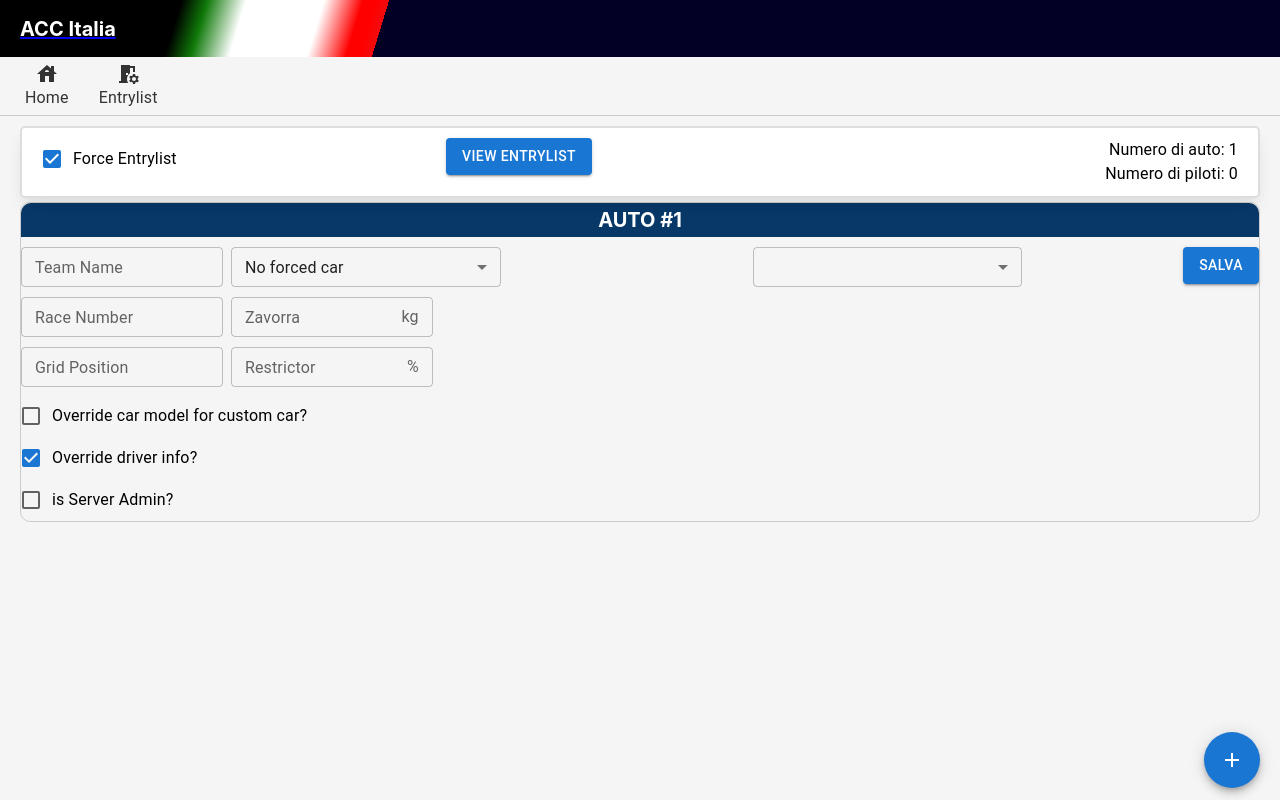
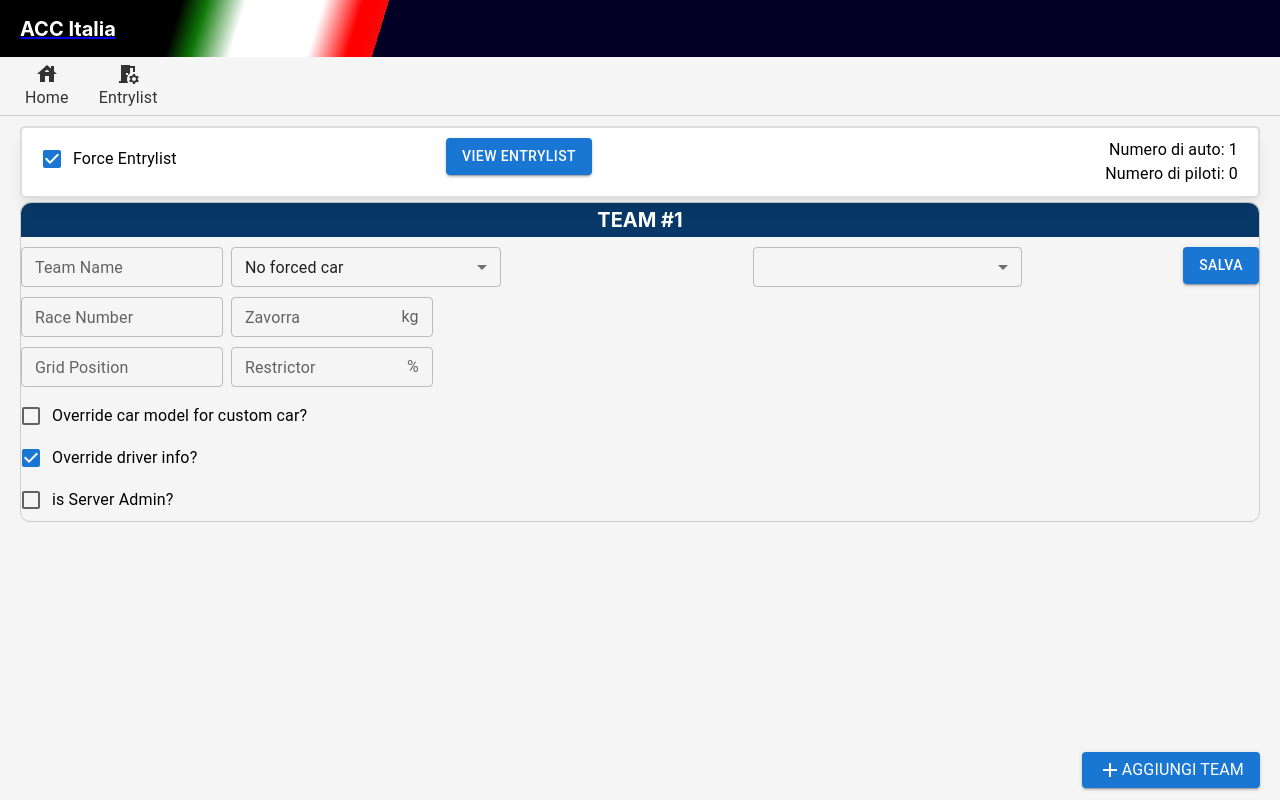
Before and after one commit to AlexDevsTheWeb/accitalia_entrylist, a React (Create React App) app: page /entrylist in a window 1280 px wide. Built offline with nearby package versions, Linux system fonts and the light colour scheme.

Commit message:
Lillte ux improvements

```diff
--- a/src/components/entrylist/entrylist.component.tsx
+++ b/src/components/entrylist/entrylist.component.tsx
@@ -1,4 +1,4 @@
-import { Fab } from "@mui/material";
+import { Button, Fab, Typography } from "@mui/material";
 import AddIcon from "@mui/icons-material/Add";
 import { Wrapper, WrapperButton } from "./styled/entrylist.styled";
 import EntrylistGeneral from "./entrylistGeneral.component";
@@ -7,15 +7,14 @@ import { setNumeroAuto } from "../../features/entrylist/entrylistSlice";
 import { useState } from "react";
 import TeamContainer from "../team/teamContainer.component";
 import { insertTeamsInEntries } from "../../features/entrylist/entriesSlice";
+import { addTeamToLS, getTeamFromLS } from "../../utils/localstorage";
 
 const Entrylist = () => {
 	const dispatch = useDispatch<any>();
-	const { numeroAuto } = useSelector((store: any) => store.entrylist);
 	const [num, setNum] = useState(1);
-	const { entries } = useSelector((store: any) => store.entries);
 
 	const team = useSelector((store: any) => store.team);
-	const [auto, setAuto] = useState<any>([<TeamContainer key={numeroAuto} />]);
+	const [auto, setAuto] = useState<any>([<TeamContainer key={0} />]);
 
 	const handleClick = () => {
 		dispatch(setNumeroAuto());
@@ -31,9 +30,15 @@ const Entrylist = () => {
 			<div>{auto}</div>
 
 			<WrapperButton>
-				<Fab color="primary" aria-label="add" onClick={handleClick}>
+				<Button
+					color="primary"
+					aria-label="add"
+					onClick={handleClick}
+					variant="contained"
+				>
 					<AddIcon />
-				</Fab>
+					<Typography>Aggiungi TEAM</Typography>
+				</Button>
 			</WrapperButton>
 		</Wrapper>
 	);
--- a/src/components/entrylist/entrylistGeneral.component.tsx
+++ b/src/components/entrylist/entrylistGeneral.component.tsx
@@ -10,19 +10,26 @@ import { HeaderRightGrid, Wrapper } from "./styled/entrylistGeneral.styled";
 import { useSelector } from "react-redux";
 import { useState } from "react";
 import DialogContainer from "./dialogContainer.component";
+import { insertTeamsInEntries } from "../../features/entrylist/entriesSlice";
+import { useDispatch } from "react-redux";
 
 const EntrylistGeneral = () => {
+	const dispatch = useDispatch<any>();
+	const team = useSelector((store: any) => store.team);
+
 	const [open, setOpen] = useState(false);
 
 	const { numeroPiloti, numeroAuto } = useSelector(
 		(store: any) => store.entrylist
 	);
 	const handleClickOpen = () => {
+		dispatch(insertTeamsInEntries(team));
 		setOpen(true);
 	};
 	const handleClose = () => {
 		setOpen(false);
 	};
+
 	return (
 		<Wrapper>
 			<DialogContainer open={open} handleCloseDialog={handleClose} />
--- a/src/components/team/driver.component.tsx
+++ b/src/components/team/driver.component.tsx
@@ -28,6 +28,7 @@ const Driver = () => {
 	const [teamDriver, setTeamDriver] = useState<any>([null]);
 	const [stID, setStID] = useState("");
 	const { singleDriver } = useSelector((store: any) => store.driver);
+
 	const handleChange = (e: SelectChangeEvent) => {
 		const driversArray = Object.values(drivers);
 		setStID(e.target.value);
--- a/src/components/team/teamContainer.component.tsx
+++ b/src/components/team/teamContainer.component.tsx
@@ -36,7 +36,7 @@ const TeamContainer = () => {
 
 	return (
 		<Wrapper>
-			<AutoWrapper>Auto #{auto}</AutoWrapper>
+			<AutoWrapper>TEAM #{auto}</AutoWrapper>
 
 			<Grid2 container spacing={2}>
 				<Grid2 xs={7}>
--- a/src/components/team/teamDriver.component.tsx
+++ b/src/components/team/teamDriver.component.tsx
@@ -1,4 +1,4 @@
-import { Button, TextField } from "@mui/material";
+import { TextField } from "@mui/material";
 import styled from "styled-components";
 import { nameCleaner } from "../../utils/nameCleaner.utils";
 
--- a/src/features/entrylist/entriesThunk.tsx
+++ b/src/features/entrylist/entriesThunk.tsx
@@ -1,3 +1,4 @@
+import { addTeamToLS, getTeamFromLS } from "../../utils/localstorage";
 import { resetDriver } from "../driver/driverSlice";
 import { resetTeam } from "../team/teamSlice";
 
--- a/src/features/team/teamThunk.tsx
+++ b/src/features/team/teamThunk.tsx
@@ -1,6 +1,5 @@
 export const insertDriversInTeamThunk = async (_: string, thunkAPI: any) => {
 	let drivers = thunkAPI.getState().drivers.teamDrivers;
 
-	console.log("drivers in thunk: ", drivers);
 	return drivers;
 };
--- /dev/null
+++ b/src/utils/localstorage.tsx
@@ -0,0 +1,13 @@
+export const addTeamToLS = (team: any) => {
+	console.log(team);
+	localStorage.setItem("accitalia_team", JSON.stringify(team));
+};
+
+export const getTeamFromLS = () => {
+	const result = localStorage.getItem("accitalia_team");
+	const team = result ? JSON.parse(result) : null;
+	return team;
+};
+export const deleteTeamFromLS = () => {
+	localStorage.removeItem("accitalia_team");
+};
```
